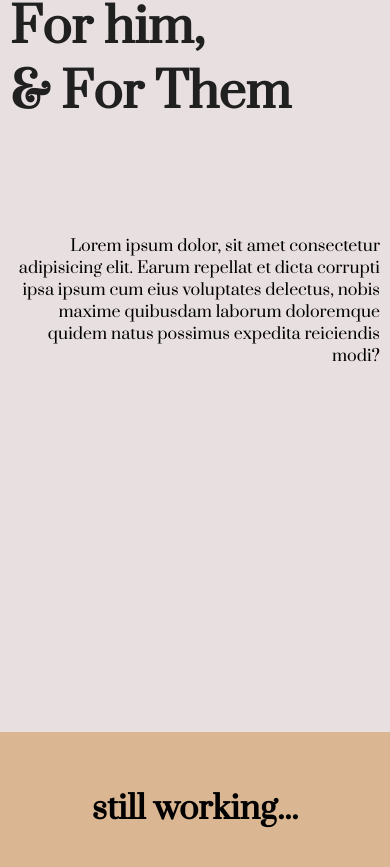
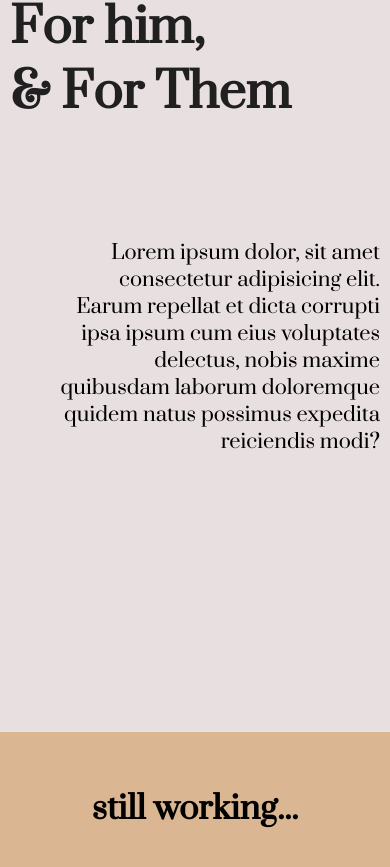
Before and after one commit to danieltran-512/naur, a plain HTML site: page index.html in a window 390 px wide. Shown: the part 960-1827 px from the top of the page. Drawn offline with Linux system fonts and the light colour scheme; a web font is replaced by a local one.

Commit message:
margin
added left margin for body text

```diff
--- a/styles.css
+++ b/styles.css
@@ -219,10 +219,12 @@ button:hover{
         position: absolute;
         display: block;
         width: fit-content;
+        top: 38%;
         padding: 10px;
+        margin-left: 2em;
         letter-spacing: normal;
         text-align: right;
-        top: 38%;
+        font-size: 1.25em;
     }
 
 }
```
